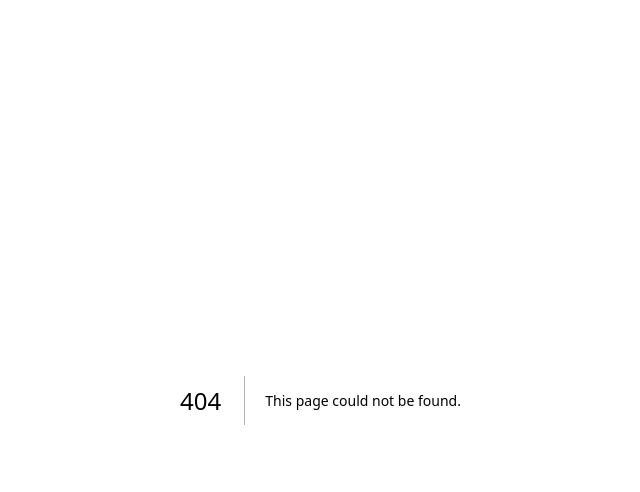
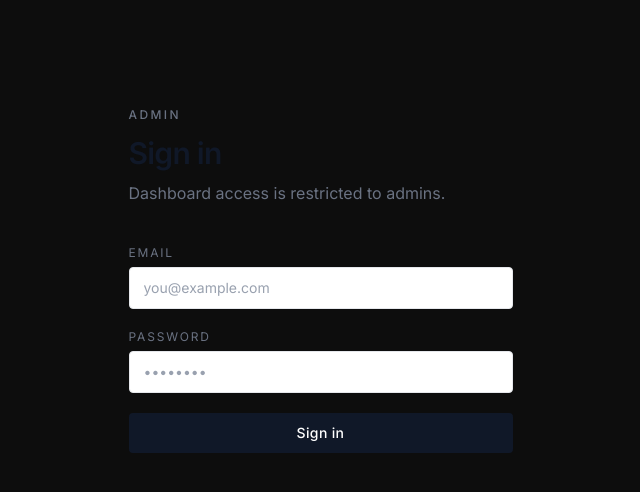
Before and after one commit to zuolabx/zuolab-website, a Next.js app: page /auth in a window 1280 px wide. Before the commit this address had no page. Shown: the top 492 px of the page, without its empty margins (312-952 px from the left). Built offline with nearby package versions, Linux system fonts and the light colour scheme; a web font is replaced by a local one.

Commit message:
feat(auth): implement login page and functionality

```diff
--- /dev/null
+++ b/src/app/auth/page.tsx
@@ -0,0 +1,149 @@
+"use client";
+
+import { useState, useEffect, FormEvent, Suspense } from "react";
+import { useRouter, useSearchParams } from "next/navigation";
+
+const REASON_MESSAGES: Record<string, string> = {
+  unauthenticated: "Please sign in to access the dashboard.",
+  forbidden: "You need to be an admin to access the dashboard.",
+  session_expired: "Your session has expired. Please sign in again.",
+};
+
+// Isolated so useSearchParams is inside a Suspense boundary (required by Next.js)
+function RedirectNotice({ onNotice }: { onNotice: (msg: string) => void }) {
+  const searchParams = useSearchParams();
+  const reason = searchParams.get("reason") ?? "";
+  const message = REASON_MESSAGES[reason] ?? "";
+
+  useEffect(() => {
+    if (message) onNotice(message);
+  }, [message, onNotice]);
+
+  return null;
+}
+
+function LoginForm() {
+  const router = useRouter();
+
+  const [email, setEmail] = useState("");
+  const [password, setPassword] = useState("");
+  const [error, setError] = useState("");
+  const [loading, setLoading] = useState(false);
+
+  async function handleSubmit(e: FormEvent) {
+    e.preventDefault();
+    setError("");
+    setLoading(true);
+
+    try {
+      const res = await fetch("/api/admin", {
+        method: "POST",
+        headers: { "Content-Type": "application/json" },
+        body: JSON.stringify({ email, password }),
+      });
+
+      const json = await res.json();
+
+      if (!res.ok) {
+        setError(json.message ?? "Login failed.");
+        return;
+      }
+
+      router.push("/dashboard");
+    } catch {
+      setError("Something went wrong. Please try again.");
+    } finally {
+      setLoading(false);
+    }
+  }
+
+  return (
+    <main className="min-h-[70vh] flex items-center justify-center px-6">
+      {/* Reads ?reason= param and sets error message */}
+      <Suspense fallback={null}>
+        <RedirectNotice onNotice={setError} />
+      </Suspense>
+
+      <div className="w-full max-w-sm">
+        {/* Header */}
+        <div className="mb-10">
+          <p className="text-xs font-medium tracking-[0.2em] uppercase text-gray-500 mb-3">
+            Admin
+          </p>
+          <h1 className="text-3xl font-semibold text-gray-900 tracking-tight leading-tight">
+            Sign in
+          </h1>
+          <p className="mt-2 text-base text-gray-500">
+            Dashboard access is restricted to admins.
+          </p>
+        </div>
+
+        {/* Error / redirect notice */}
+        {error && (
+          <div
+            role="alert"
+            className="mb-6 rounded-sm border border-red-200 bg-red-50 px-4 py-3 text-sm text-red-700"
+          >
+            {error}
+          </div>
+        )}
+
+        <form onSubmit={handleSubmit} className="space-y-5" noValidate>
+          {/* Email */}
+          <div>
+            <label
+              htmlFor="email"
+              className="block text-xs uppercase tracking-[0.15em] text-gray-500 mb-1.5"
+            >
+              Email
+            </label>
+            <input
+              id="email"
+              type="email"
+              autoComplete="email"
+              required
+              value={email}
+              onChange={(e) => setEmail(e.target.value)}
+              className="w-full rounded-sm border border-gray-200 bg-white px-3.5 py-2.5 text-sm text-gray-900 placeholder-gray-400 outline-none focus:border-gray-400 transition-colors"
+              placeholder="you@example.com"
+            />
+          </div>
+
+          {/* Password */}
+          <div>
+            <label
+              htmlFor="password"
+              className="block text-xs uppercase tracking-[0.15em] text-gray-500 mb-1.5"
+            >
+              Password
+            </label>
+            <input
+              id="password"
+              type="password"
+              autoComplete="current-password"
+              required
+              value={password}
+              onChange={(e) => setPassword(e.target.value)}
+              className="w-full rounded-sm border border-gray-200 bg-white px-3.5 py-2.5 text-sm text-gray-900 placeholder-gray-400 outline-none focus:border-gray-400 transition-colors"
+              placeholder="••••••••"
+            />
+          </div>
+
+          {/* Submit */}
+          <button
+            id="login-submit"
+            type="submit"
+            disabled={loading}
+            className="w-full rounded-sm bg-gray-900 py-2.5 text-sm font-medium text-white tracking-wide hover:bg-gray-700 disabled:opacity-50 transition-colors"
+          >
+            {loading ? "Signing in…" : "Sign in"}
+          </button>
+        </form>
+      </div>
+    </main>
+  );
+}
+
+export default function AuthPage() {
+  return <LoginForm />;
+}
```
